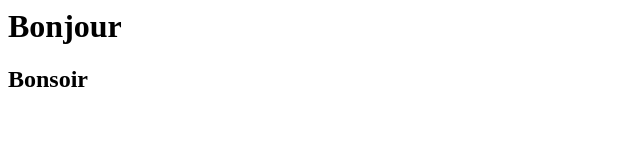
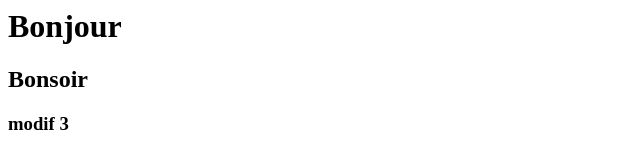
Before and after one commit to dardourmohammed0905/projetgit2, a plain HTML site: page index.html in a window 1280 px wide. Shown: the full height of the page, 0-640 px from the left. Drawn offline with Linux system fonts and the light colour scheme.

Commit message:
ajout d'un autre commentaire

```diff
--- a/index.html
+++ b/index.html
@@ -1,2 +1,3 @@
 <h1>Bonjour</h1>
 <h2>Bonsoir</h2>
+<h3>modif 3</h3>
```
